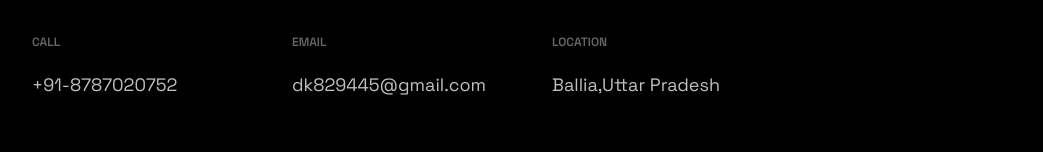
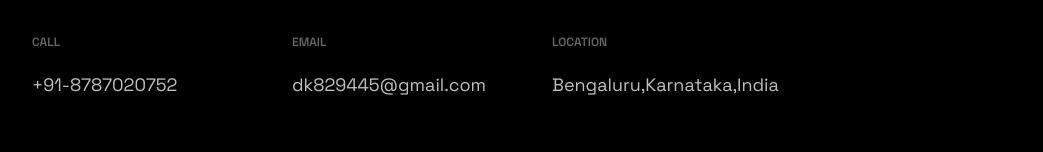
Before and after one commit to Durgesh2601/Portfolio, a Next.js app: page / in a window 1280 px wide. Shown: the part 2692-2844 px from the top of the page, without its empty margins (88-1131 px from the left). Built offline with nearby package versions, Linux system fonts and the light colour scheme.

Commit message:
chore: update footer

```diff
--- a/src/components/Footer/Footer.js
+++ b/src/components/Footer/Footer.js
@@ -38,8 +38,8 @@ const Footer = () => {
         </LinkColumn>
         <LinkColumn>
           <LinkTitle>Location</LinkTitle>
-          <LinkItem href="https://goo.gl/maps/nQfGp3YSirewwipC7">
-            Ballia,Uttar Pradesh
+          <LinkItem href="https://maps.app.goo.gl/zDf6xjib3yDXeGBt8" target="_blank">
+            Bengaluru,Karnataka,India
           </LinkItem>
         </LinkColumn>
       </LinkList>
```
